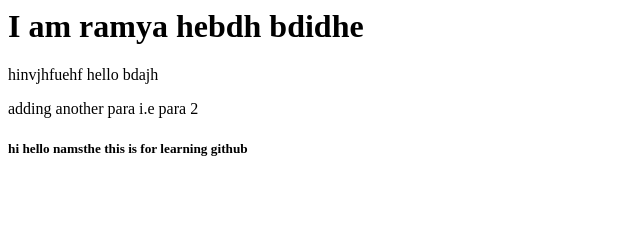
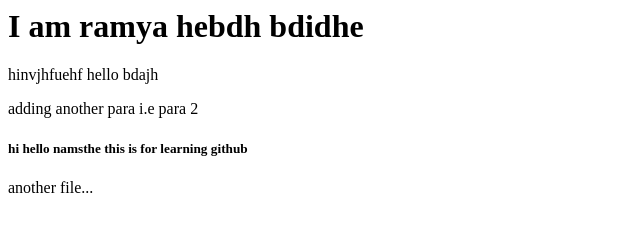
Before and after one commit to maidamramya02/gitproject, a plain HTML site: page index.html in a window 1280 px wide. Shown: the whole page, without its empty margins (0-640 px from the left). Drawn offline with Linux system fonts and the light colour scheme.

Commit message:
Update index.html

```diff
--- a/index.html
+++ b/index.html
@@ -4,3 +4,5 @@
 <p>adding another para
   i.e para 2</p>
   <h5> hi hello namsthe this is for learning github</h5>
+<p>another file...
+</p>
```
